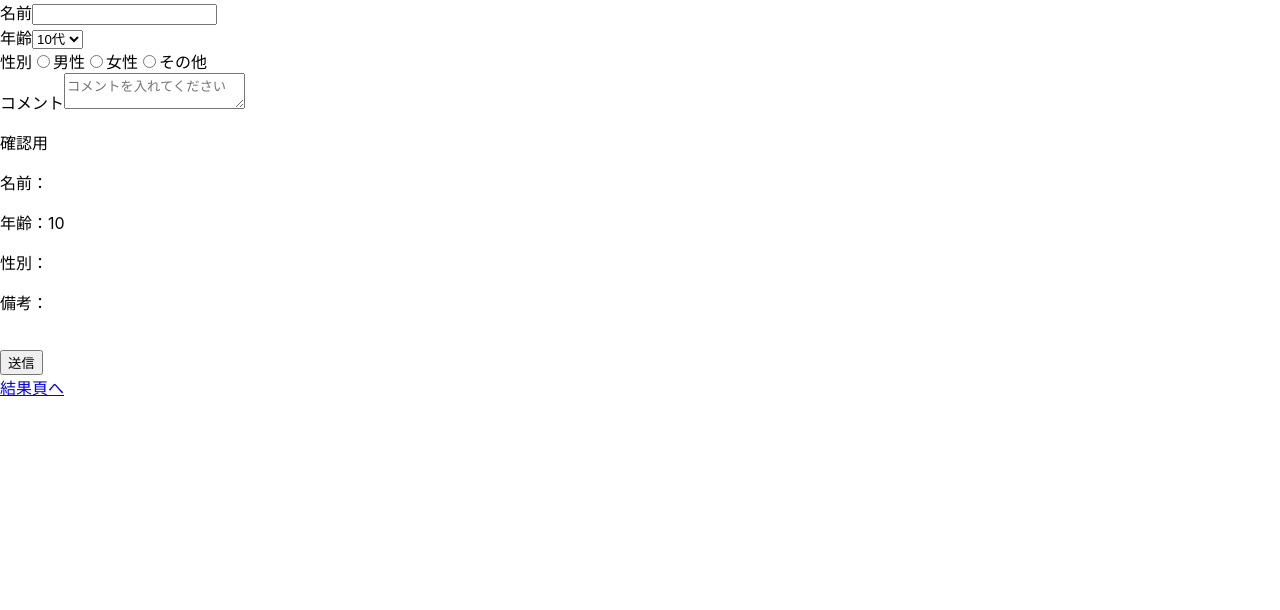
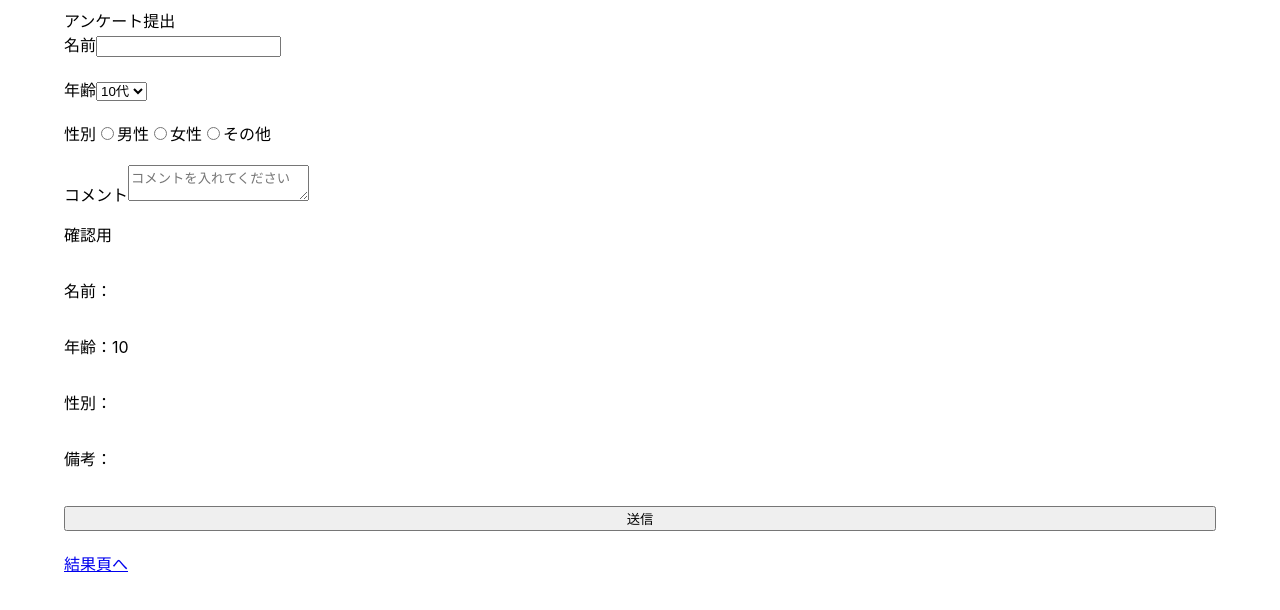
Before and after one commit to daichi0525/FastAPI_React, a React (Create React App) app in the folder section1-react/: page / in a window 1280 px wide. Shown: the top 610 px of the page. Built offline with nearby package versions, Linux system fonts and the light colour scheme.

Commit message:
コンテナやボックスを試し使い

```diff
--- a/section1-react/src/components/templates/Form.js
+++ b/section1-react/src/components/templates/Form.js
@@ -1,6 +1,7 @@
 import React, { useState } from "react";
 import { useNavigate } from "react-router-dom";
 import { Link } from "react-router-dom";
+import { Container, Box } from "@mui/material";
 
 const Form = () => {
   const [form, setForm] = useState({
@@ -27,8 +28,17 @@ const Form = () => {
   };
 
   return (
-    <>
-      <form>
+    <Container>
+      {/* <Box sx={{ p: 2, border: "1px dashed grey" }}> */}
+      <Box
+        sx={{
+          marginTop: 1,
+          display: "flex",
+          flexDirection: "column",
+        }}
+      >
+        アンケート提出
+        <br />
         <label htmlFor="name">
           名前
           <input
@@ -93,7 +103,6 @@ const Form = () => {
             onChange={handleInputChange}
           ></textarea>
         </label>
-      </form>
         <p>確認用</p>
         <p>名前：{form.name}</p>
         <p>年齢：{form.age}</p>
@@ -103,7 +112,8 @@ const Form = () => {
         <button onClick={handleSubmit}>送信</button>
         <br />
         <Link to="/result">結果頁へ</Link>
-    </>
+      </Box>
+    </Container>
   );
 };
 export default Form;
```
Lines whose indentation alone changed are shown as unchanged.
